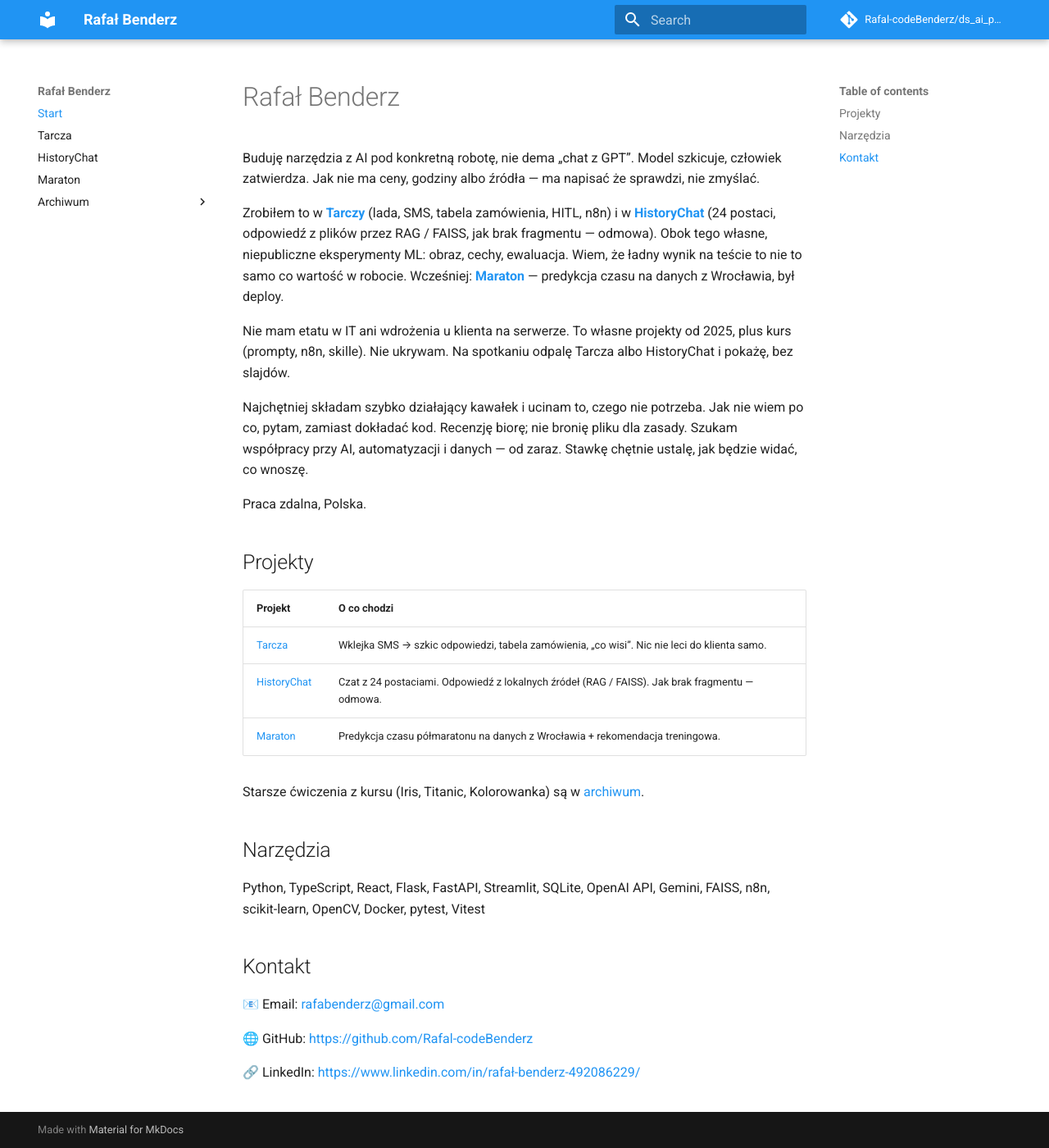
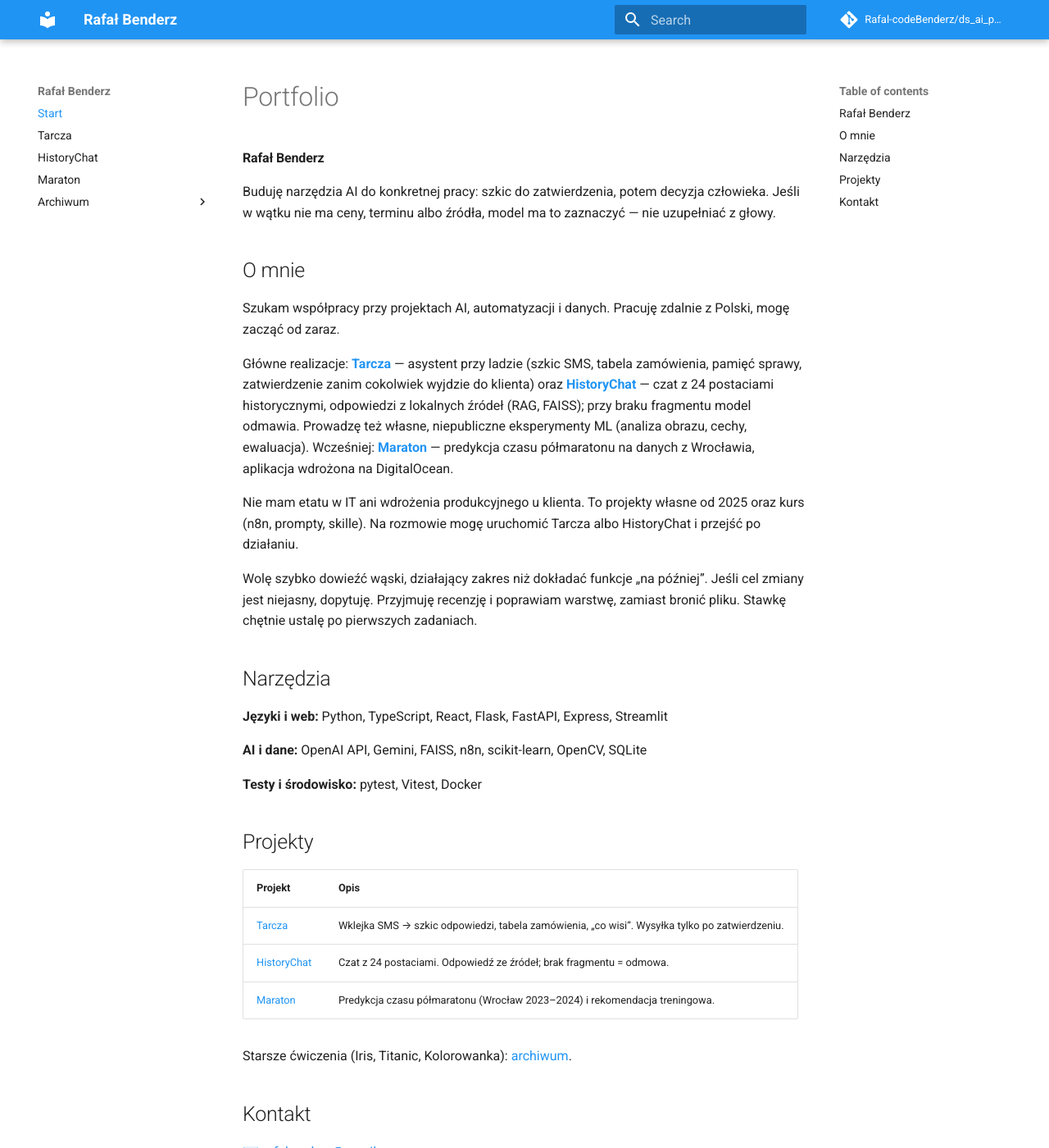
Before and after one commit to Rafal-codeBenderz/ds_ai_portfolio, an MkDocs documentation site: the page built from docs/index.md, in a window 1280 px wide and 1400 px high. Shown: the whole window at 82% size. Built offline with MkDocs 1.6.1 and Material for MkDocs 9.7.7, drawn with Linux system fonts in a browser that asks for light colours; comment, search, counter and statistics services are not loaded; some of the changed text lies outside the part shown.

Commit message:
Rewrite homepage in a professional portfolio style.
Co-authored-by: Cursor <cursoragent@cursor.com>

```diff
--- a/docs/index.md
+++ b/docs/index.md
@@ -1,33 +1,41 @@
-# Rafał Benderz
+# Portfolio
 
-Buduję narzędzia z AI pod konkretną robotę, nie dema „chat z GPT”. Model szkicuje, człowiek zatwierdza. Jak nie ma ceny, godziny albo źródła — ma napisać że sprawdzi, nie zmyślać.
+#### Rafał Benderz
 
-Zrobiłem to w **[Tarczy](Aplikacje/Tarcza/index.md)** (lada, SMS, tabela zamówienia, HITL, n8n) i w **[HistoryChat](Aplikacje/HistoryChat/index.md)** (24 postaci, odpowiedź z plików przez RAG / FAISS, jak brak fragmentu — odmowa). Obok tego własne, niepubliczne eksperymenty ML: obraz, cechy, ewaluacja. Wiem, że ładny wynik na teście to nie to samo co wartość w robocie. Wcześniej: **[Maraton](Aplikacje/Maraton/index.md)** — predykcja czasu na danych z Wrocławia, był deploy.
+Buduję narzędzia AI do konkretnej pracy: szkic do zatwierdzenia, potem decyzja człowieka. Jeśli w wątku nie ma ceny, terminu albo źródła, model ma to zaznaczyć — nie uzupełniać z głowy.
 
-Nie mam etatu w IT ani wdrożenia u klienta na serwerze. To własne projekty od 2025, plus kurs (prompty, n8n, skille). Nie ukrywam. Na spotkaniu odpalę Tarcza albo HistoryChat i pokażę, bez slajdów.
+## O mnie
 
-Najchętniej składam szybko działający kawałek i ucinam to, czego nie potrzeba. Jak nie wiem po co, pytam, zamiast dokładać kod. Recenzję biorę; nie bronię pliku dla zasady. Szukam współpracy przy AI, automatyzacji i danych — od zaraz. Stawkę chętnie ustalę, jak będzie widać, co wnoszę.
+Szukam współpracy przy projektach AI, automatyzacji i danych. Pracuję zdalnie z Polski, mogę zacząć od zaraz.
 
-Praca zdalna, Polska.
+Główne realizacje: **[Tarcza](Aplikacje/Tarcza/index.md)** — asystent przy ladzie (szkic SMS, tabela zamówienia, pamięć sprawy, zatwierdzenie zanim cokolwiek wyjdzie do klienta) oraz **[HistoryChat](Aplikacje/HistoryChat/index.md)** — czat z 24 postaciami historycznymi, odpowiedzi z lokalnych źródeł (RAG, FAISS); przy braku fragmentu model odmawia. Prowadzę też własne, niepubliczne eksperymenty ML (analiza obrazu, cechy, ewaluacja). Wcześniej: **[Maraton](Aplikacje/Maraton/index.md)** — predykcja czasu półmaratonu na danych z Wrocławia, aplikacja wdrożona na DigitalOcean.
+
+Nie mam etatu w IT ani wdrożenia produkcyjnego u klienta. To projekty własne od 2025 oraz kurs (n8n, prompty, skille). Na rozmowie mogę uruchomić Tarcza albo HistoryChat i przejść po działaniu.
+
+Wolę szybko dowieźć wąski, działający zakres niż dokładać funkcje „na później”. Jeśli cel zmiany jest niejasny, dopytuję. Przyjmuję recenzję i poprawiam warstwę, zamiast bronić pliku. Stawkę chętnie ustalę po pierwszych zadaniach.
+
+## Narzędzia
+
+**Języki i web:** Python, TypeScript, React, Flask, FastAPI, Express, Streamlit
+
+**AI i dane:** OpenAI API, Gemini, FAISS, n8n, scikit-learn, OpenCV, SQLite
+
+**Testy i środowisko:** pytest, Vitest, Docker
 
 ## Projekty
 
-| Projekt | O co chodzi |
+| Projekt | Opis |
 |---|---|
-| [Tarcza](Aplikacje/Tarcza/index.md) | Wklejka SMS → szkic odpowiedzi, tabela zamówienia, „co wisi”. Nic nie leci do klienta samo. |
-| [HistoryChat](Aplikacje/HistoryChat/index.md) | Czat z 24 postaciami. Odpowiedź z lokalnych źródeł (RAG / FAISS). Jak brak fragmentu — odmowa. |
-| [Maraton](Aplikacje/Maraton/index.md) | Predykcja czasu półmaratonu na danych z Wrocławia + rekomendacja treningowa. |
+| [Tarcza](Aplikacje/Tarcza/index.md) | Wklejka SMS → szkic odpowiedzi, tabela zamówienia, „co wisi”. Wysyłka tylko po zatwierdzeniu. |
+| [HistoryChat](Aplikacje/HistoryChat/index.md) | Czat z 24 postaciami. Odpowiedź ze źródeł; brak fragmentu = odmowa. |
+| [Maraton](Aplikacje/Maraton/index.md) | Predykcja czasu półmaratonu (Wrocław 2023–2024) i rekomendacja treningowa. |
 
-Starsze ćwiczenia z kursu (Iris, Titanic, Kolorowanka) są w [archiwum](Archiwum/index.md).
-
-## Narzędzia
-
-Python, TypeScript, React, Flask, FastAPI, Streamlit, SQLite, OpenAI API, Gemini, FAISS, n8n, scikit-learn, OpenCV, Docker, pytest, Vitest
+Starsze ćwiczenia (Iris, Titanic, Kolorowanka): [archiwum](Archiwum/index.md).
 
 ## Kontakt
 
-📧 Email: [rafabenderz@gmail.com](mailto:rafabenderz@gmail.com)
+📧 [rafabenderz@gmail.com](mailto:rafabenderz@gmail.com)
 
-🌐 GitHub: [https://github.com/Rafal-codeBenderz](https://github.com/Rafal-codeBenderz)
+🌐 [github.com/Rafal-codeBenderz](https://github.com/Rafal-codeBenderz)
 
-🔗 LinkedIn: [https://www.linkedin.com/in/rafał-benderz-492086229/](https://www.linkedin.com/in/rafał-benderz-492086229/)
+🔗 [LinkedIn](https://www.linkedin.com/in/rafał-benderz-492086229/)
```
